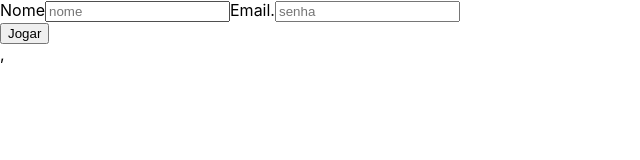
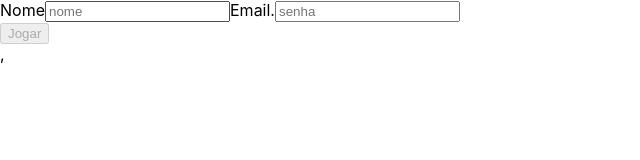
Before and after one commit to victorjunior95/sd-08-project-trivia-react-redux, a React (Create React App) app: page / in a window 1280 px wide. Shown: the top 160 px of the page, without its empty margins (0-640 px from the left). Built offline with nearby package versions, Linux system fonts and the light colour scheme.

Commit message:
Requisito 3

```diff
--- a/package.json
+++ b/package.json
@@ -10,7 +10,7 @@
     "react-dom": "^16.12.0",
     "react-redux": "^7.2.0",
     "react-router-dom": "^5.1.2",
-    "react-scripts": "3.3.0",
+    "react-scripts": "^3.4.1",
     "redux": "^4.0.5",
     "redux-devtools-extension": "^2.13.8",
     "redux-thunk": "^2.3.0"
--- a/src/pages/Login.js
+++ b/src/pages/Login.js
@@ -46,7 +46,7 @@ class Login extends React.Component {
             <button
               type="button"
               onClick={ () => this.props.token() }
-              // disabled={! nome || !email.match(/^([\w.%+-]+)@([\w-]+\.)+([\w]{2,})$/i) }
+              disabled={ !nome || !email.match(/^([\w.%+-]+)@([\w-]+\.)+([\w]{2,})$/i) }
             >
               Jogar
             </button>
```
Also changed, not shown: 1 other file (tests, documents, lock files or other folders).
